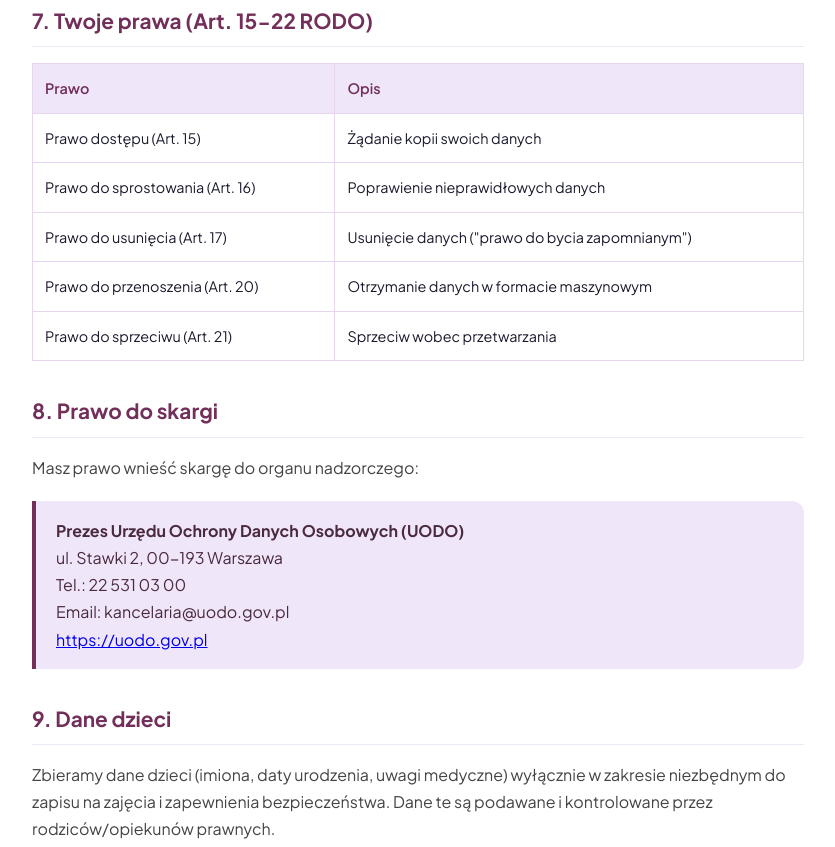
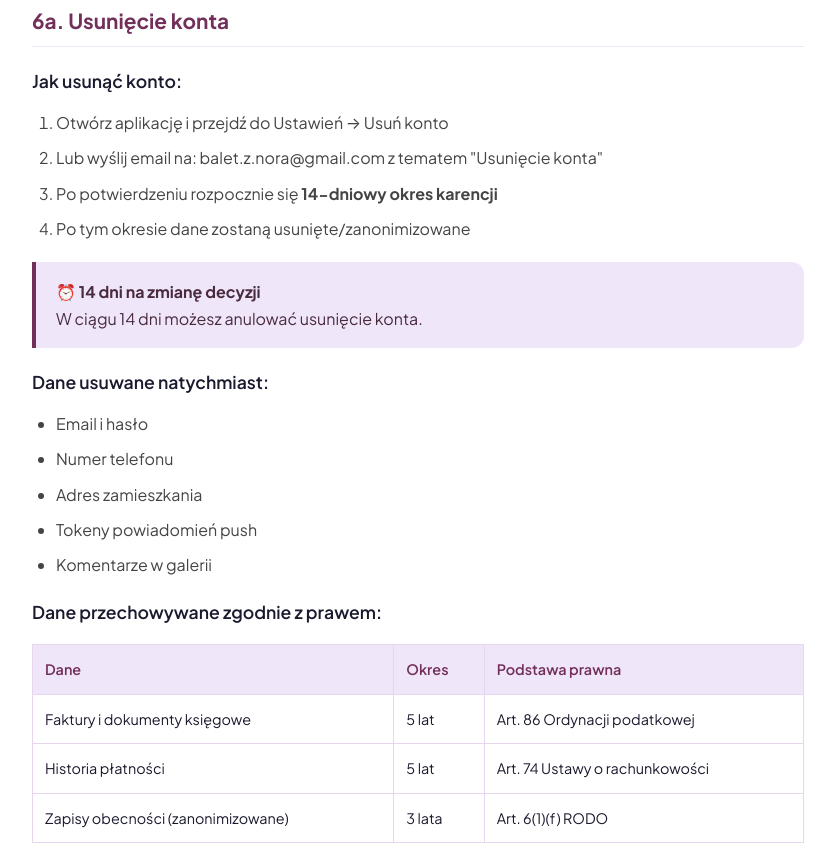
Before and after one commit to filip2220/dancestudio-legal, a plain HTML site: page privacy-policy.html in a window 1280 px wide. Shown: the part 2233-3080 px from the top of the page, without its empty margins (222-1057 px from the left). Drawn offline with Linux system fonts and the light colour scheme.

Commit message:
Add files via upload

```diff
--- a/privacy-policy.html
+++ b/privacy-policy.html
@@ -1,12 +1,14 @@
 <!DOCTYPE html>
 <html lang="pl">
+
 <head>
     <meta charset="UTF-8">
     <meta name="viewport" content="width=device-width, initial-scale=1.0">
     <title>Polityka Prywatności - Dance Studio Manager</title>
     <link rel="preconnect" href="https://fonts.googleapis.com">
     <link rel="preconnect" href="https://fonts.gstatic.com" crossorigin>
-    <link href="https://fonts.googleapis.com/css2?family=Plus+Jakarta+Sans:wght@400;500;600;700&display=swap" rel="stylesheet">
+    <link href="https://fonts.googleapis.com/css2?family=Plus+Jakarta+Sans:wght@400;500;600;700&display=swap"
+        rel="stylesheet">
     <style>
         * {
             margin: 0;
@@ -169,7 +171,8 @@
             color: #444;
         }
 
-        ul, ol {
+        ul,
+        ol {
             margin: 12px 0;
             padding-left: 24px;
         }
@@ -186,7 +189,8 @@
             font-size: 0.9rem;
         }
 
-        th, td {
+        th,
+        td {
             padding: 12px;
             text-align: left;
             border: 1px solid #e8d5f0;
@@ -250,7 +254,8 @@
                 font-size: 0.8rem;
             }
 
-            th, td {
+            th,
+            td {
                 padding: 8px;
             }
         }
@@ -260,6 +265,7 @@
         }
     </style>
 </head>
+
 <body>
     <nav class="nav">
         <div class="nav-content">
@@ -269,7 +275,7 @@
             </a>
             <a href="index.html" class="nav-back">
                 <svg width="20" height="20" viewBox="0 0 24 24" fill="none" stroke="currentColor" stroke-width="2">
-                    <path d="M19 12H5M12 19l-7-7 7-7"/>
+                    <path d="M19 12H5M12 19l-7-7 7-7" />
                 </svg>
                 Powrót / Back
             </a>
@@ -308,7 +314,8 @@
                     <h3>2.1 Dane podawane przez użytkownika</h3>
                     <ul>
                         <li><strong>Dane konta:</strong> adres email, imię i nazwisko, numer telefonu, hasło</li>
-                        <li><strong>Dane uczniów:</strong> imię i nazwisko ucznia, data urodzenia, uwagi medyczne, kontakty awaryjne</li>
+                        <li><strong>Dane uczniów:</strong> imię i nazwisko ucznia, data urodzenia, uwagi medyczne,
+                            kontakty awaryjne</li>
                         <li><strong>Dane kontaktowe:</strong> adres, historia komunikacji</li>
                         <li><strong>Komunikacja:</strong> wiadomości wysyłane przez aplikację</li>
                     </ul>
@@ -356,8 +363,10 @@
                     <p><strong>Nie sprzedajemy Twoich danych osobowych.</strong></p>
                     <p>Możemy udostępniać dane:</p>
                     <ul>
-                        <li><strong>W ramach studia:</strong> właściciele, nauczyciele i rodzice w zakresie niezbędnym do świadczenia usług</li>
-                        <li><strong>Dostawcom usług:</strong> hosting (serwery w UE), email, Cloudinary (zdjęcia), Firebase (powiadomienia)</li>
+                        <li><strong>W ramach studia:</strong> właściciele, nauczyciele i rodzice w zakresie niezbędnym
+                            do świadczenia usług</li>
+                        <li><strong>Dostawcom usług:</strong> hosting (serwery w UE), email, Cloudinary (zdjęcia),
+                            Firebase (powiadomienia)</li>
                         <li><strong>Gdy wymaga prawo:</strong> na żądanie organów publicznych</li>
                     </ul>
                 </section>
@@ -379,6 +388,56 @@
                         <li><strong>Nieaktywne konta:</strong> do 2 lat po ostatniej aktywności</li>
                         <li><strong>Dane kontaktowe:</strong> przez okres korzystania z usługi</li>
                     </ul>
+                </section>
+
+                <section class="section">
+                    <h2>6a. Usunięcie konta</h2>
+
+                    <h3>Jak usunąć konto:</h3>
+                    <ol>
+                        <li>Otwórz aplikację i przejdź do Ustawień → Usuń konto</li>
+                        <li>Lub wyślij email na: balet.z.nora@gmail.com z tematem "Usunięcie konta"</li>
+                        <li>Po potwierdzeniu rozpocznie się <strong>14-dniowy okres karencji</strong></li>
+                        <li>Po tym okresie dane zostaną usunięte/zanonimizowane</li>
+                    </ol>
+
+                    <div class="info-box">
+                        <p><strong>⏰ 14 dni na zmianę decyzji</strong><br>
+                            W ciągu 14 dni możesz anulować usunięcie konta.</p>
+                    </div>
+
+                    <h3>Dane usuwane natychmiast:</h3>
+                    <ul>
+                        <li>Email i hasło</li>
+                        <li>Numer telefonu</li>
+                        <li>Adres zamieszkania</li>
+                        <li>Tokeny powiadomień push</li>
+                        <li>Komentarze w galerii</li>
+                    </ul>
+
+                    <h3>Dane przechowywane zgodnie z prawem:</h3>
+                    <table>
+                        <tr>
+                            <th>Dane</th>
+                            <th>Okres</th>
+                            <th>Podstawa prawna</th>
+                        </tr>
+                        <tr>
+                            <td>Faktury i dokumenty księgowe</td>
+                            <td>5 lat</td>
+                            <td>Art. 86 Ordynacji podatkowej</td>
+                        </tr>
+                        <tr>
+                            <td>Historia płatności</td>
+                            <td>5 lat</td>
+                            <td>Art. 74 Ustawy o rachunkowości</td>
+                        </tr>
+                        <tr>
+                            <td>Zapisy obecności (zanonimizowane)</td>
+                            <td>3 lata</td>
+                            <td>Art. 6(1)(f) RODO</td>
+                        </tr>
+                    </table>
                 </section>
 
                 <section class="section">
@@ -419,13 +478,16 @@
                             ul. Stawki 2, 00-193 Warszawa<br>
                             Tel.: 22 531 03 00<br>
                             Email: kancelaria@uodo.gov.pl<br>
-                        <a href="https://uodo.gov.pl" target="_blank">https://uodo.gov.pl</a></p>
+                            <a href="https://uodo.gov.pl" target="_blank">https://uodo.gov.pl</a>
+                        </p>
                     </div>
                 </section>
 
                 <section class="section">
                     <h2>9. Dane dzieci</h2>
-                    <p>Zbieramy dane dzieci (imiona, daty urodzenia, uwagi medyczne) wyłącznie w zakresie niezbędnym do zapisu na zajęcia i zapewnienia bezpieczeństwa. Dane te są podawane i kontrolowane przez rodziców/opiekunów prawnych.</p>
+                    <p>Zbieramy dane dzieci (imiona, daty urodzenia, uwagi medyczne) wyłącznie w zakresie niezbędnym do
+                        zapisu na zajęcia i zapewnienia bezpieczeństwa. Dane te są podawane i kontrolowane przez
+                        rodziców/opiekunów prawnych.</p>
                 </section>
 
                 <div class="contact-box">
@@ -455,7 +517,8 @@
                     <h3>2.1 Information You Provide</h3>
                     <ul>
                         <li><strong>Account Information:</strong> email address, name, phone number, password</li>
-                        <li><strong>Student Information:</strong> student names, dates of birth, medical notes, emergency contacts</li>
+                        <li><strong>Student Information:</strong> student names, dates of birth, medical notes,
+                            emergency contacts</li>
                         <li><strong>Contact Information:</strong> addresses, communication history</li>
                         <li><strong>Communication:</strong> messages sent through the app</li>
                     </ul>
@@ -503,8 +566,10 @@
                     <p><strong>We do not sell your personal data.</strong></p>
                     <p>We may share data with:</p>
                     <ul>
-                        <li><strong>Within studio:</strong> owners, teachers, and parents as necessary for service provision</li>
-                        <li><strong>Service providers:</strong> hosting (EU servers), email, Cloudinary (photos), Firebase (notifications)</li>
+                        <li><strong>Within studio:</strong> owners, teachers, and parents as necessary for service
+                            provision</li>
+                        <li><strong>Service providers:</strong> hosting (EU servers), email, Cloudinary (photos),
+                            Firebase (notifications)</li>
                         <li><strong>Legal requirements:</strong> upon request by public authorities</li>
                     </ul>
                 </section>
@@ -566,13 +631,16 @@
                             ul. Stawki 2, 00-193 Warsaw, Poland<br>
                             Tel.: +48 22 531 03 00<br>
                             Email: kancelaria@uodo.gov.pl<br>
-                        <a href="https://uodo.gov.pl" target="_blank">https://uodo.gov.pl</a></p>
+                            <a href="https://uodo.gov.pl" target="_blank">https://uodo.gov.pl</a>
+                        </p>
                     </div>
                 </section>
 
                 <section class="section">
                     <h2>9. Children's Data</h2>
-                    <p>We collect children's data (names, birth dates, medical notes) only as necessary for class enrollment and safety purposes. This data is provided and controlled by parents/legal guardians.</p>
+                    <p>We collect children's data (names, birth dates, medical notes) only as necessary for class
+                        enrollment and safety purposes. This data is provided and controlled by parents/legal guardians.
+                    </p>
                 </section>
 
                 <div class="contact-box">
@@ -597,4 +665,5 @@
         }
     </script>
 </body>
+
 </html>
```
Also changed, not shown: index.html (line endings or trailing spaces), support.html (line endings or trailing spaces), terms-of-service.html (line endings or trailing spaces), 1 other file. Lines whose indentation alone changed are shown as unchanged.
